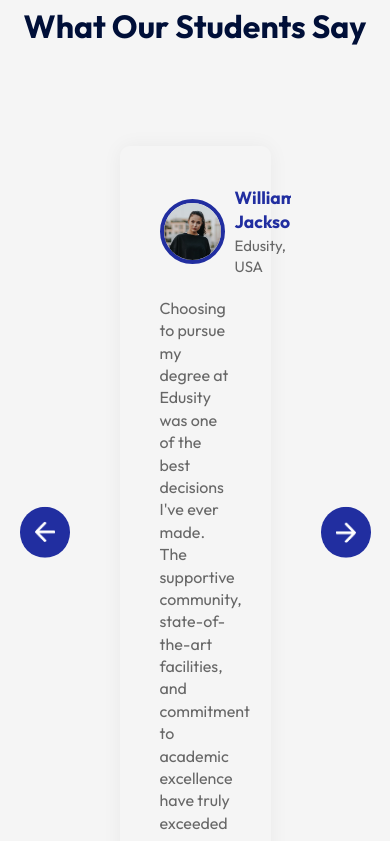
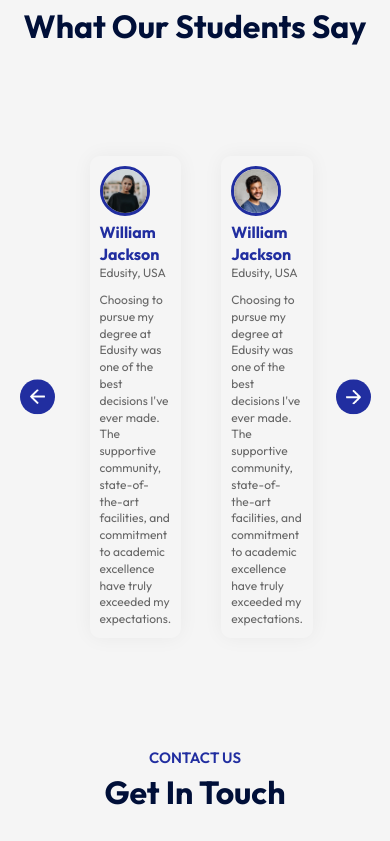
Before and after one commit to Briankurtish/react-demo-website, a React (Vite) app in the folder edusity/: page / in a window 390 px wide. Shown: the part 3861-4702 px from the top of the page. Built offline with nearby package versions, Linux system fonts and the light colour scheme.

Commit message:
Testimonial section responsive completed

```diff
--- a/edusity/src/components/Slide/Slide.css
+++ b/edusity/src/components/Slide/Slide.css
@@ -23,3 +23,27 @@
 .user-info h3 {
   color: #212ea0;
 }
+
+/* Media Query */
+@media (max-width: 800px) {
+  .slide {
+    padding: 10px;
+  }
+
+  .slide img {
+    width: 50px;
+    border: 3px solid #212ea0;
+  }
+}
+
+@media (max-width: 600px) {
+  .user-info {
+    display: block;
+    margin-bottom: 10px;
+    font-size: 12px;
+  }
+
+  .user-info h3 {
+    font-size: 16px;
+  }
+}
--- a/edusity/src/components/Testimonials/Testimonials.css
+++ b/edusity/src/components/Testimonials/Testimonials.css
@@ -38,3 +38,27 @@
   width: 50%;
   padding: 20px;
 }
+
+/* Media Query */
+
+@media (max-width: 800px) {
+  .testimonials {
+    padding: 0 40px;
+  }
+
+  .next-btn,
+  .back-btn {
+    padding: 10px;
+    width: 35px;
+  }
+
+  .testimonials ul {
+    padding: 10px;
+  }
+}
+
+@media (max-width: 600px) {
+  .slider p {
+    font-size: 12px;
+  }
+}
```
